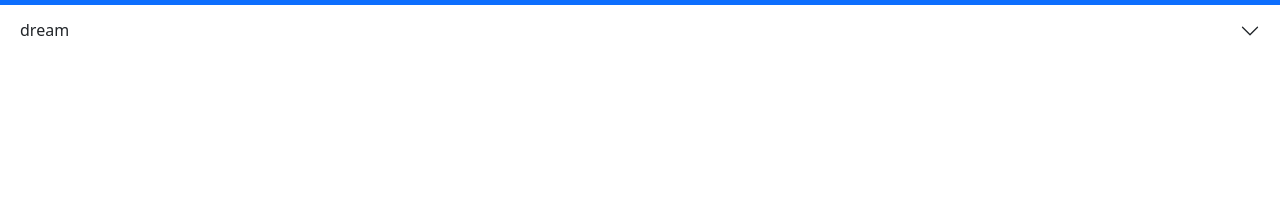
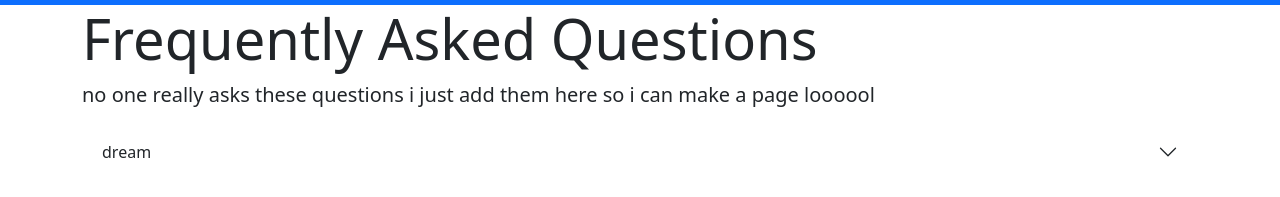
Before and after one commit to KleinzDev/kleinzdev.github.io, a plain HTML site: page faq.html in a window 1280 px wide. Shown: the part 51-248 px from the top of the page. Drawn offline with Linux system fonts and the light colour scheme.

Commit message:
faq moment

```diff
--- a/faq.html
+++ b/faq.html
@@ -15,6 +15,9 @@
                 </a>
             </div>
         </nav>
+        <div class="container">
+            <h1 class="display-4">Frequently Asked Questions</h1>
+            <p class="lead">no one really asks these questions i just add them here so i can make a page loooool</p>
             <div class="accordion accordion-flush" id="faq">
                 <div class="accordion-item">
                     <h2 class="accordion-header" id="flush-headingOne">
@@ -27,6 +30,7 @@
                     </div>
                 </div>
             </div>
+        </div>
         <script src="/js/bootstrap.bundle.min.js"></script>
     </body>
 </html>
```
Lines whose indentation alone changed are shown as unchanged.
